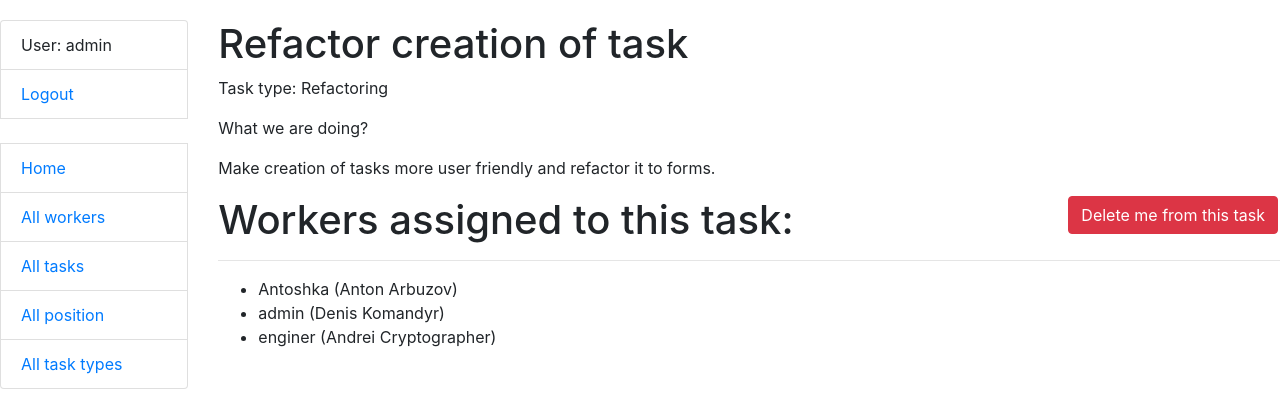
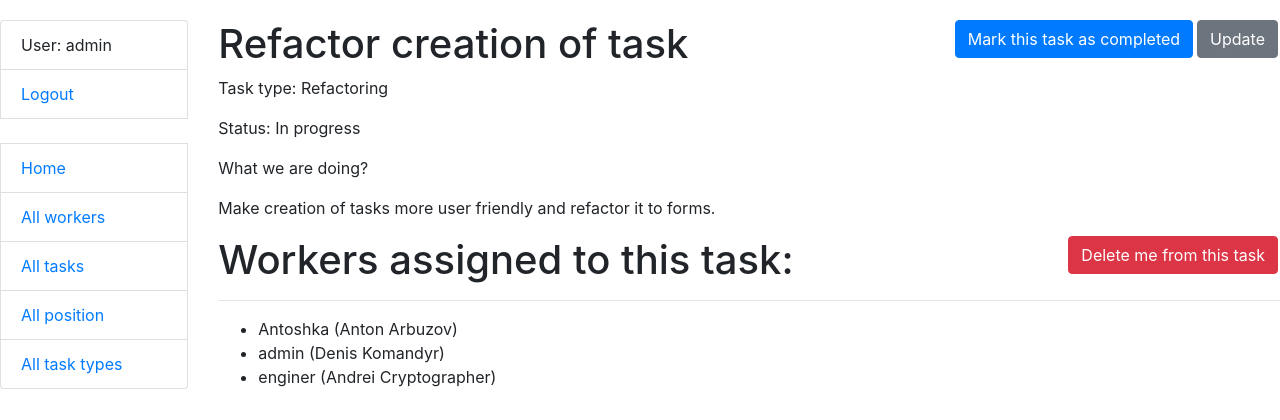
Before and after one commit to SelFisher1488/task-manager, a Django app: page /tasks/5/ in a window 1280 px wide. Shown: the top 420 px of the page. Run offline with Django 4.2, Linux system fonts and the light colour scheme; a user stored in the database is signed in; data comes from the database, SQL or seed files in the repository; both versions use the stored data as it was after the commit.

Commit message:
Refactor creation and update method in task to forms. Add button to mark task as completed

```diff
--- a/tasks/urls.py
+++ b/tasks/urls.py
@@ -4,7 +4,13 @@ from tasks.views import (
     home,
     TaskListView,
     WorkerListView,
-    PositionListView, TaskTypeListView, TaskCreateView, TaskDetailView, assign_to_task
+    PositionListView,
+    TaskTypeListView,
+    TaskCreateView,
+    TaskDetailView,
+    assign_to_task,
+    TaskUpdateView,
+    mark_completed
 )
 
 urlpatterns = [
@@ -14,6 +20,8 @@ urlpatterns = [
     path("tasks/<int:pk>/", TaskDetailView.as_view(), name="task-detail"),
     path("tasks/create/", TaskCreateView.as_view(), name="task-create"),
     path("tasks/<int:pk>/assign/", assign_to_task, name="task-assign"),
+    path("tasks/<int:pk>/update/", TaskUpdateView.as_view(), name="task-update"),
+    path("tasks/<int:pk>/mark_completed", mark_completed, name="task-mark-completed"),
     path("position/", PositionListView.as_view(), name="position-list"),
     path("task_type/", TaskTypeListView.as_view(), name="task-type-list"),
 ]
--- a/tasks/views.py
+++ b/tasks/views.py
@@ -5,6 +5,7 @@ from django.shortcuts import render
 from django.urls import reverse_lazy
 from django.views import generic
 
+from tasks.forms import TaskForm
 from tasks.models import Worker, Task, Position, TaskType
 
 
@@ -39,6 +40,14 @@ def assign_to_task(request, pk) -> HttpResponseRedirect:
     return HttpResponseRedirect(reverse_lazy("tasks:task-detail", args=[pk]))
 
 
+@login_required
+def mark_completed(request, pk) -> HttpResponseRedirect:
+    task = Task.objects.get(id=pk)
+    task.is_completed = True
+    task.save()
+    return HttpResponseRedirect(reverse_lazy("tasks:task-list"))
+
+
 class TaskListView(LoginRequiredMixin, generic.ListView):
     model = Task
 
@@ -48,10 +57,24 @@ class TaskDetailView(LoginRequiredMixin, generic.DetailView):
     queryset = Task.objects.all().prefetch_related("assignees")
 
 
+class TaskTypeListView(LoginRequiredMixin, generic.ListView):
+    model = TaskType
+    context_object_name = "task_type_list"
+    template_name = "tasks/task_type_list.html"
+
+
 class TaskCreateView(LoginRequiredMixin, generic.CreateView):
     model = Task
-    fields = "__all__"
+    form_class = TaskForm
     success_url = reverse_lazy("tasks:task-list")
+
+
+class TaskUpdateView(LoginRequiredMixin, generic.UpdateView):
+    model = Task
+    form_class = TaskForm
+
+    def get_success_url(self):
+        return reverse_lazy("tasks:task-detail", args=[self.object.pk])
 
 
 class WorkerListView(LoginRequiredMixin, generic.ListView):
@@ -60,9 +83,3 @@ class WorkerListView(LoginRequiredMixin, generic.ListView):
 
 class PositionListView(LoginRequiredMixin, generic.ListView):
     model = Position
-
-
-class TaskTypeListView(LoginRequiredMixin, generic.ListView):
-    model = TaskType
-    context_object_name = "task_type_list"
-    template_name = "tasks/task_type_list.html"
--- a/templates/tasks/task_detail.html
+++ b/templates/tasks/task_detail.html
@@ -2,13 +2,27 @@
 {% block content %}
   <h1>
     {{ task.name }}
+    <a href="{% url 'tasks:task-update' pk=task.id %}" class="btn btn-secondary link-to-page">
+      Update
+    </a>
+    {% if not task.is_completed %}
+      <a href="{% url 'tasks:task-mark-completed' pk=task.id %}" class="btn btn-primary link-to-page">
+        Mark this task as completed
+      </a>
+    {% endif %}
   </h1>
   <p>Task type: {{ task.task_type }}</p>
+  <p>Status:
+    {% if task.is_completed %}
+      Completed
+    {% else %}
+      In progress
+    {% endif %}
+  </p>
   <p>What we are doing?</p>
   <p>{{ task.description }}</p>
   <h1>
     Workers assigned to this task:
-
     {% if task in user.tasks.all %}
       <a href="{% url 'tasks:task-assign' pk=task.id %}" class="btn btn-danger link-to-page">
         Delete me from this task
```
Also changed, not shown: tasks/forms.py (added, +16 -0 lines), db.sqlite3.
